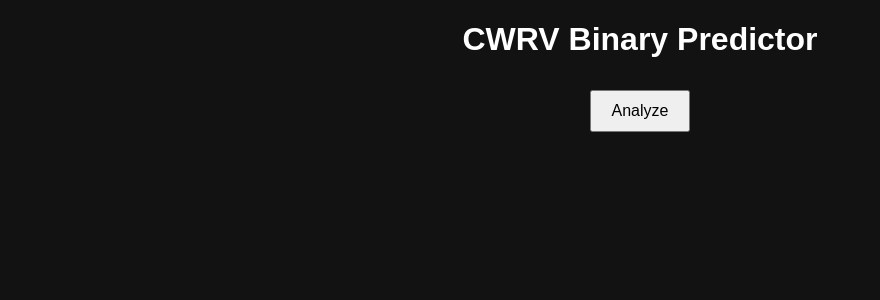
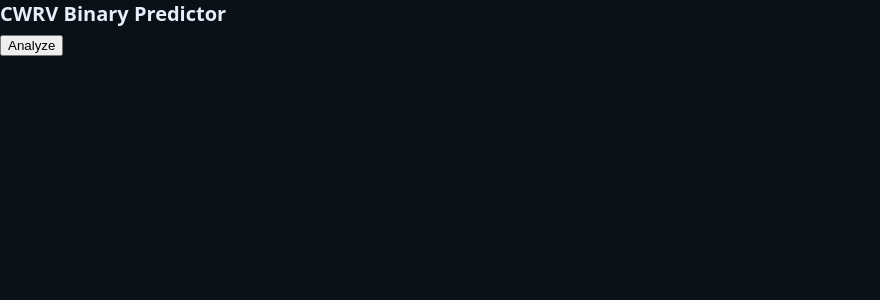
Before and after one commit to lucky-prashant/Dollar, a Python web app: template templates/index.html in a window 1280 px wide. Shown: the top 300 px of the page, without its empty margins (0-880 px from the left). Run offline with Jinja, Linux system fonts and the light colour scheme; the template is opened without the code that fills it, so the values that code supplies are empty.

Commit message:
Update style.css

```diff
--- a/static/style.css
+++ b/static/style.css
@@ -1,3 +1,37 @@
-body { background: #121212; color: white; font-family: Arial; text-align: center; }
-button { padding: 10px 20px; font-size: 16px; margin: 10px; }
-.card { background: #1e1e1e; margin: 10px; padding: 10px; border-radius: 8px; display: inline-block; width: 200px; }
+:root{
+  --bg:#0b0f16;
+  --card:#121927;
+  --text:#e7eefb;
+  --muted:#8aa0bf;
+  --ok:#1e8e3e;
+  --warn:#b08500;
+  --bad:#a43131;
+  --pill:#243144;
+  --border:#2a3a55;
+}
+
+*{box-sizing:border-box}
+html,body{margin:0;padding:0;background:var(--bg);color:var(--text);font-family:system-ui,Segoe UI,Roboto,Helvetica,Arial,sans-serif}
+header{padding:20px;text-align:center}
+h1{margin:0 0 6px 0;font-size:20px}
+.sub{margin:0;color:var(--muted);font-size:12px}
+
+main{max-width:980px;margin:0 auto;padding:10px 14px 40px}
+.controls{display:flex;gap:10px;align-items:center;justify-content:center;margin-bottom:14px}
+#analyzeBtn{background:#2c7be5;color:white;border:none;border-radius:8px;padding:10px 16px;font-weight:700;cursor:pointer}
+#analyzeBtn[disabled]{opacity:.6;cursor:not-allowed}
+#statusText{font-size:12px;color:var(--muted)}
+
+.cards{display:grid;grid-template-columns:repeat(auto-fill,minmax(260px,1fr));gap:12px}
+.card{background:var(--card);border:1px solid var(--border);border-radius:10px;padding:12px}
+.card.ok{border-color:var(--ok)}
+.card.warn{border-color:var(--warn)}
+.card.muted{border-color:var(--border)}
+.title{font-weight:800;margin-bottom:6px;display:flex;align-items:center;justify-content:space-between}
+.sig{font-weight:800;font-size:14px;background:var(--pill);padding:2px 8px;border-radius:999px}
+.row{display:flex;justify-content:space-between;margin:6px 0;font-size:13px}
+.why{margin-top:6px}
+pre{white-space:pre-wrap;word-wrap:break-word;font-size:12px;line-height:1.35;color:var(--muted);margin:0}
+footer{max-width:980px;margin:0 auto;padding:20px 14px;text-align:center;color:var(--muted);font-size:12px}
+footer a{color:#6aa7ff;text-decoration:none}
+footer a:hover{text-decoration:underline}
```
